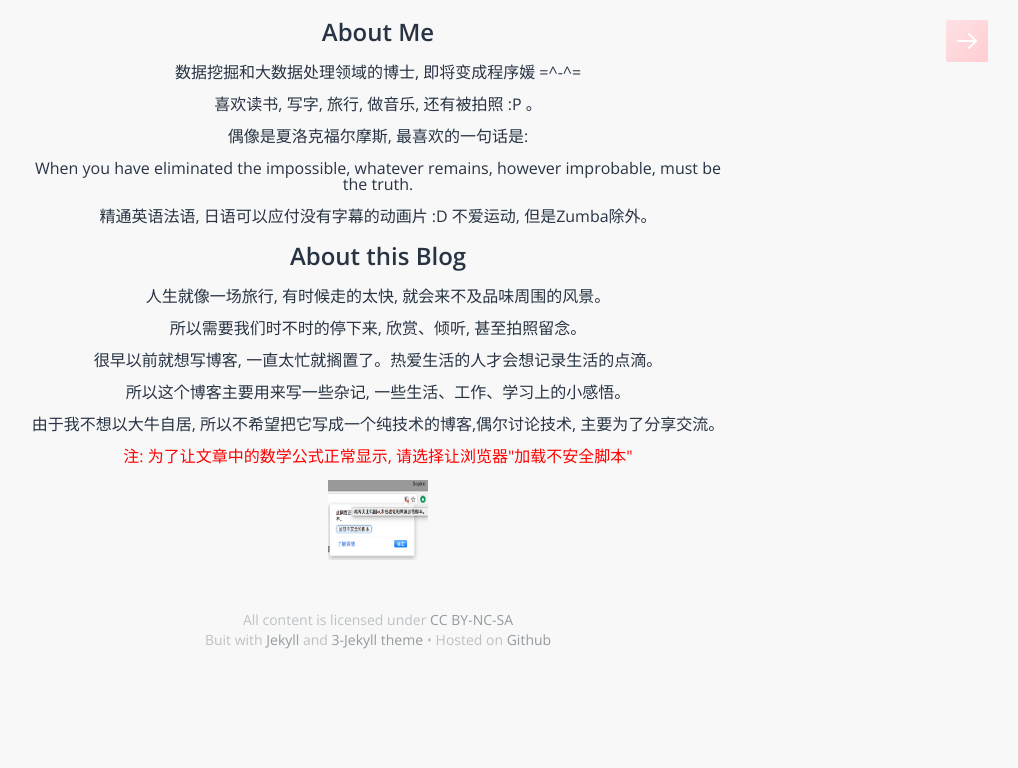
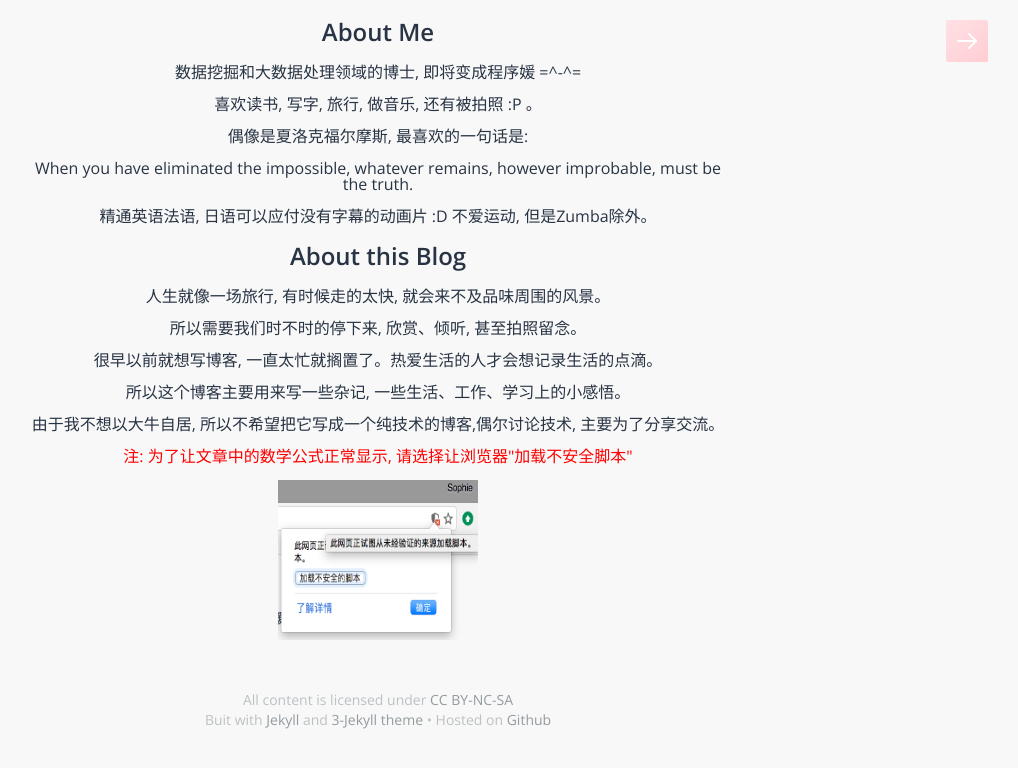
Before and after one commit to sophiesongge/sophiesongge.github.io, a Jekyll site: the page built from index.html, in a window 1280 px wide. Shown: the top 768 px of the page, without its empty margins (262-1280 px from the left). Built offline with Jekyll 4.4.1, drawn with Linux system fonts in a browser that asks for light colours; some web fonts are replaced.

Commit message:
add images about unsafe script

```diff
--- a/index.html
+++ b/index.html
@@ -17,6 +17,6 @@
         <p>    由于我不想以大牛自居, 所以不希望把它写成一个纯技术的博客,偶尔讨论技术, 主要为了分享交流。</p>
 
         <p style="color:red">注: 为了让文章中的数学公式正常显示, 请选择让浏览器"加载不安全脚本"</p>
-        <img src ="/images/script.png" align ="center" width="100" height="80">
+        <img src ="/images/script.png" align ="center" width="200" height="160">
     </article>
 </div>
```
